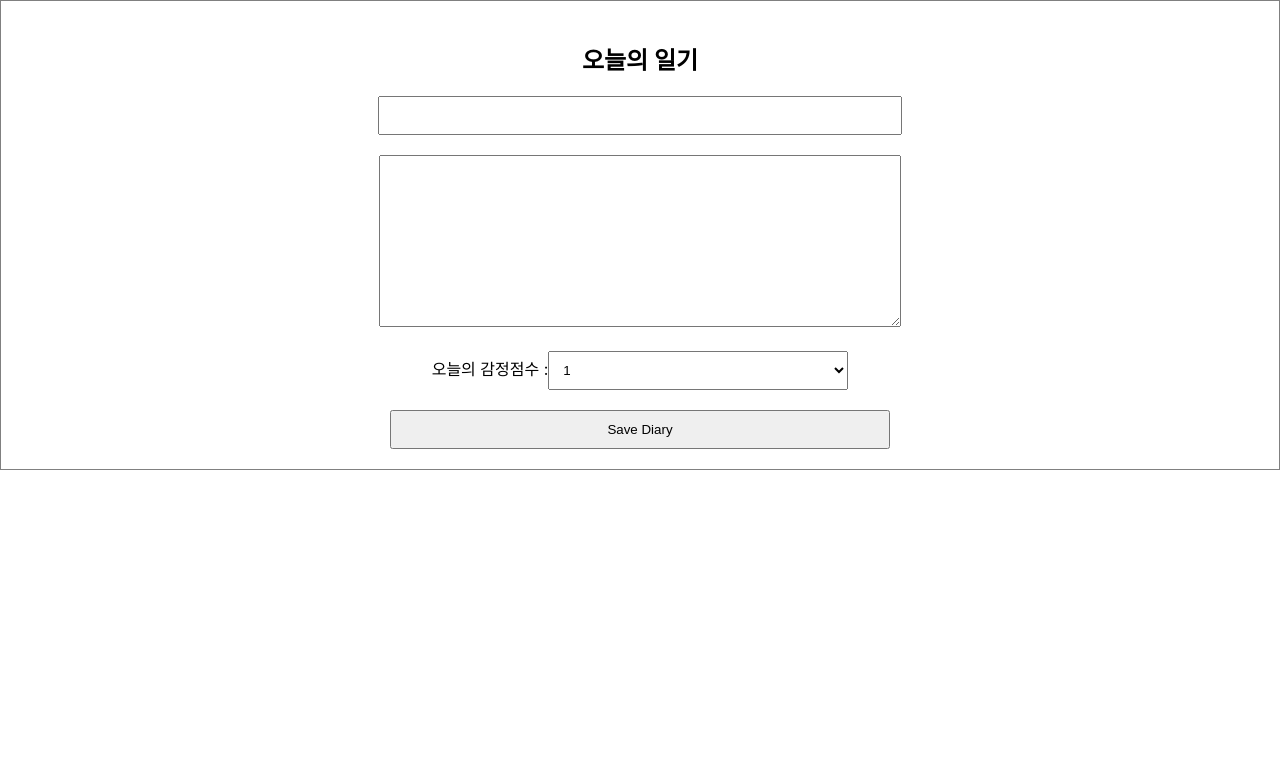
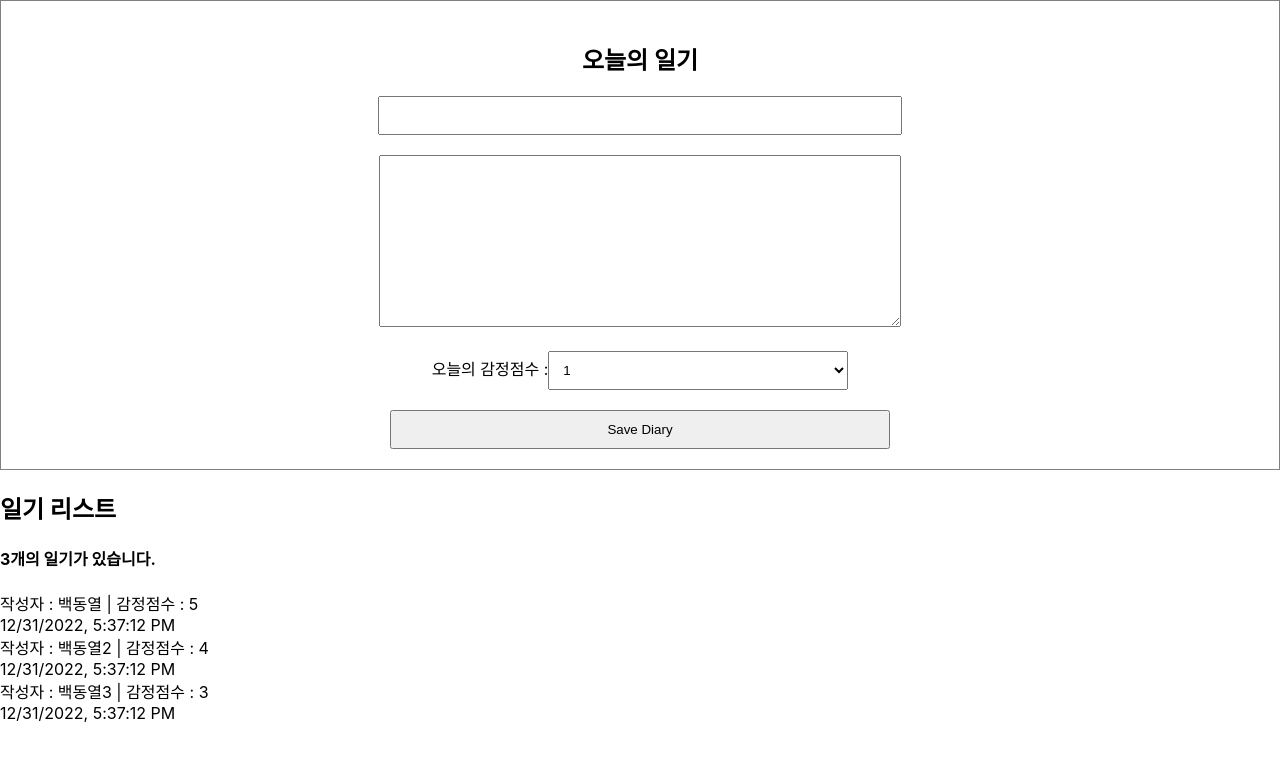
Before and after one commit to TMInstaller/reactdiary, a React (Create React App) app: page / in a window 1280 px wide. Shown: the top 760 px of the page. Built offline with nearby package versions, Linux system fonts and the light colour scheme.

Commit message:
DiaryItem 생성 및 출력창 커스터마이징

```diff
--- a/src/App.js
+++ b/src/App.js
@@ -1,10 +1,36 @@
 import './App.css';
 import DiaryEditor from './DiaryEditor';
+import DiaryList from './DiaryList';
+
+const dummyList = [
+  {
+    id:1,
+    author:"백동열",
+    content:"안녕하세요 1",
+    emotion:"5",
+    created_date: new Date().getTime(),
+  },
+  {
+    id:2,
+    author:"백동열2",
+    content:"안녕하세요 2",
+    emotion:"4",
+    created_date: new Date().getTime(),
+  },
+  {
+    id:3,
+    author:"백동열3",
+    content:"안녕하세요 3",
+    emotion:"3",
+    created_date: new Date().getTime(),
+  }
+]
 
 function App() {
   return (
     <div className="App">
-      <DiaryEditor />
+      <DiaryEditor/>
+      <DiaryList diaryList={dummyList}/>
     </div>
   );
 }
--- /dev/null
+++ b/src/DiaryItem.js
@@ -0,0 +1,15 @@
+const DiaryItem = ({author, content, created_date, emotion, id}) => {
+  return(
+    <div className="DiaryItem">
+      <div className="info">
+        <span>
+          작성자 : {author} | 감정점수 : {emotion}
+        </span>
+        <br/>
+        <span className="date">{new Date(created_date).toLocaleString()}</span>
+      </div>
+    </div>
+  );
+};
+
+export default DiaryItem;
--- /dev/null
+++ b/src/DiaryList.js
@@ -0,0 +1,21 @@
+import DiaryItem from "./DiaryItem";
+const DiaryList = ({diaryList}) => {
+    console.log(diaryList);
+    return(
+        <div className="DiaryList">
+            <h2>일기 리스트</h2>
+            <h4>{diaryList.length}개의 일기가 있습니다.</h4>
+            <div>
+                {diaryList.map((it)=>(
+                    <DiaryItem key={it.id}{...it}/>
+                ))}
+            </div>
+        </div>
+    );
+}
+
+DiaryList.defaultProops={
+    diaryList:[],
+}
+
+export default DiaryList;
```
